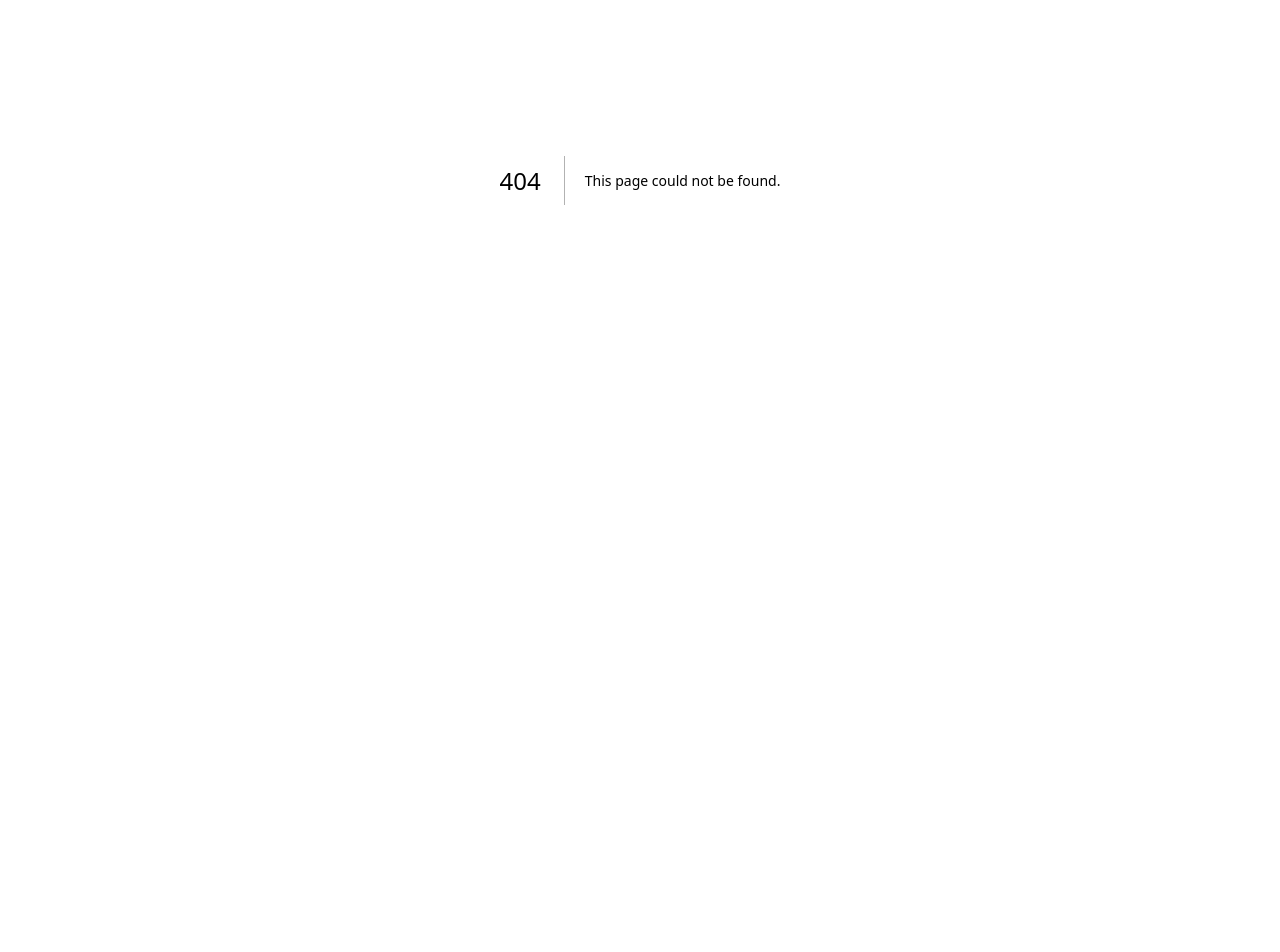
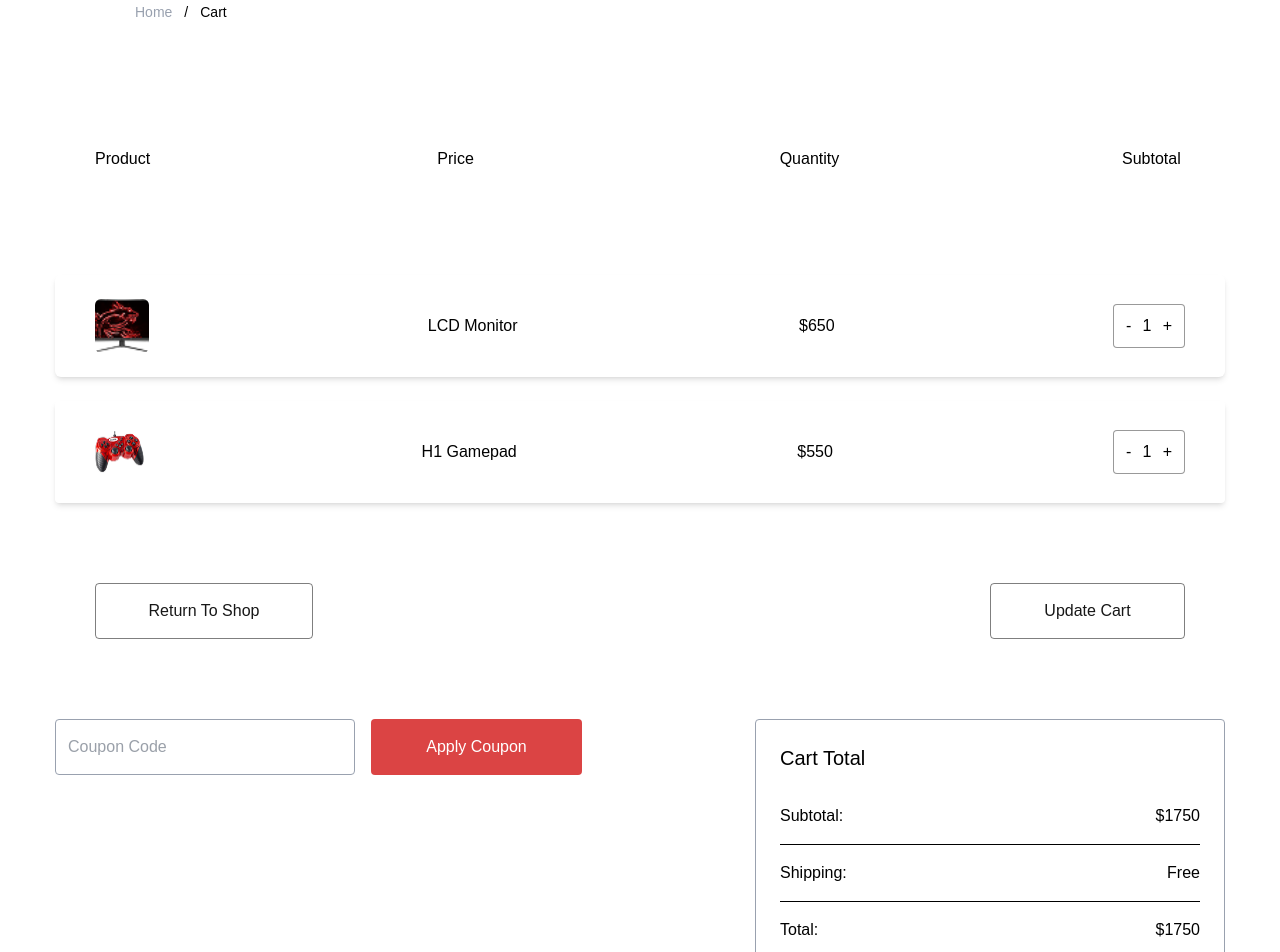
Before and after one commit to Jozeftomy/E-Commerce, a Next.js app: page /cart in a window 1280 px wide. Before the commit this address had no page. Shown: the part 220-1172 px from the top of the page. Before the commit the page ends 800 px from the top, so only its background shows below. Built offline with nearby package versions, Linux system fonts and the light colour scheme.

Commit message:
Cart Page

```diff
--- a/src/app/about/page.jsx
+++ b/src/app/about/page.jsx
@@ -22,7 +22,7 @@ const About = () => {
             <Navbar />
 
             {/* Main Container */}
-            <div className="relative w-full" style={{ height: '2940px' }}> {/* Total height of all sections */}
+            <div className="relative w-full" style={{ height: '2940px' }}>
 
                 {/* Breadcrumb */}
                 <div className="absolute top-[222px] left-[135px] w-[114px] h-[21px] flex gap-[12px] items-center">
--- /dev/null
+++ b/src/app/cart/page.jsx
@@ -0,0 +1,129 @@
+'use client';
+
+import React, { useState } from 'react';
+import Navbar from '../components/NavBar';
+import Footer from '../components/Footer';
+
+const QuantitySelector = () => {
+  const [quantity, setQuantity] = useState(1);
+
+  const increaseQuantity = () => setQuantity(prev => prev + 1);
+  const decreaseQuantity = () => setQuantity(prev => (prev > 1 ? prev - 1 : 1));
+
+  return (
+    <div className="w-[72px] h-[44px] rounded-[4px] border-[1.5px] border-[#00000066] flex items-center justify-center gap-[8px] px-[12px] bg-white">
+      <button onClick={decreaseQuantity} className="w-[16px] h-[32px] flex items-center justify-center text-black font-poppins font-normal text-[16px] leading-[24px]">
+        -
+      </button>
+      <div className="w-[48px] h-[32px] flex items-center justify-center text-black font-poppins font-normal text-[16px] leading-[24px]">
+        {quantity}
+      </div>
+      <button onClick={increaseQuantity} className="w-[16px] h-[32px] flex items-center justify-center text-black font-poppins font-normal text-[16px] leading-[24px]">
+        +
+      </button>
+    </div>
+  );
+};
+
+const Page = () => {
+  return (
+    <>
+      <Navbar />
+
+      {/* Breadcrumb Navigation */}
+      <div className="w-full flex flex-col items-center">
+        <div className="mt-[222px] flex gap-[12px] items-center self-start ml-[135px]">
+          <div className="font-poppins font-normal text-[14px] leading-[21px] text-gray-400">Home</div>
+          <div className="text-black text-[14px]">/</div>
+          <div className="font-poppins font-normal text-[14px] leading-[21px] text-black whitespace-nowrap">Cart</div>
+        </div>
+      </div>
+
+      {/* Main Content */}
+      <div className="relative w-[1170px] mx-auto mt-[100px] flex flex-col gap-[80px]">
+        {/* Cart Header */}
+        <div className="w-full h-[72px] rounded-[4px] flex items-center justify-between px-[40px]">
+          <div className="w-[63px] font-poppins font-normal text-[16px] leading-[24px] text-black">Product</div>
+          <div className="w-[63px] font-poppins font-normal text-[16px] leading-[24px] text-black">Price</div>
+          <div className="w-[63px] font-poppins font-normal text-[16px] leading-[24px] text-black">Quantity</div>
+          <div className="w-[63px] font-poppins font-normal text-[16px] leading-[24px] text-black">Subtotal</div>
+        </div>
+
+        {/* Cart Items */}
+        <div className="w-full flex flex-col gap-[24px]">
+          {/* First Product */}
+          <div className="w-full h-[102px] rounded-[4px] flex items-center justify-between px-[40px] shadow-md rounded-md">
+            <div className="w-[54px] h-[54px] flex items-center justify-center">
+              <img src="/Images/computer2.png" alt="LCD Monitor" className="w-full h-full object-cover rounded-md" />
+            </div>
+            <div className="w-[96px] font-poppins font-normal text-[16px] leading-[24px] text-black flex items-center justify-center">LCD Monitor</div>
+            <div className="w-[41px] font-poppins font-normal text-[16px] leading-[24px] text-black flex items-center justify-center">$650</div>
+            <QuantitySelector />
+          </div>
+
+          {/* Second Product */}
+          <div className="w-full h-[102px] rounded-[4px] flex items-center justify-between px-[40px] shadow-md ">
+            <div className="w-[48.8px] h-[42px] flex items-center justify-center">
+              <img src="/Images/joystick.png" alt="H1 Gamepad" className="w-full h-full object-cover rounded-md" />
+            </div>
+            <div className="w-[96px] font-poppins font-normal text-[16px] leading-[24px] text-black flex items-center justify-center">H1 Gamepad</div>
+            <div className="w-[41px] font-poppins font-normal text-[16px] leading-[24px] text-black flex items-center justify-center">$550</div>
+            <QuantitySelector />
+          </div>
+        </div>
+
+        {/* Action Buttons */}
+        <div className="w-full h-[56px] rounded-[4px] flex justify-between px-[40px]">
+          <button className="w-[218px] h-[56px] rounded-[4px] border border-[#00000080] flex items-center justify-center gap-[10px] px-[48px] py-[16px] hover:cursor-pointer">
+            Return To Shop
+          </button>
+          <button className="w-[195px] h-[56px] rounded-[4px] border border-[#00000080] flex items-center justify-center gap-[10px] px-[48px] py-[16px] hover:cursor-pointer">
+            Update Cart
+          </button>
+        </div>
+
+        {/* Coupon and Cart Total */}
+        <div className="w-full flex justify-between">
+          {/* Coupon Section */}
+          <div className="w-[527px] h-[56px] flex gap-[16px]">
+            <div className="w-[300px] h-[56px] rounded-[4px] border border-gray-400 bg-white flex items-center px-3">
+              <input type="text" placeholder="Coupon Code" className="w-full h-full bg-transparent focus:outline-none text-gray-700" />
+            </div>
+            <button className="w-[211px] h-[56px] rounded-[4px] flex items-center justify-center gap-[10px] px-[48px] py-[16px] bg-[#DB4444] text-white hover:cursor-pointer">Apply Coupon</button>
+          </div>
+
+          {/* Cart Total Section */}
+          <div className="w-[470px] h-[504px] rounded-[4px] border border-gray-400 bg-white p-6 flex flex-col justify-between">
+            <div>
+              <div className="font-poppins font-medium text-[20px] leading-[28px] text-black mb-8">Cart Total</div>
+              <div className="flex flex-col gap-[16px]">
+                <div className="flex justify-between">
+                  <span className="font-poppins text-[16px] text-black">Subtotal:</span>
+                  <span className="font-poppins text-[16px] text-black">$1750</span>
+                </div>
+                <div className="border-t border-black"></div>
+                <div className="flex justify-between">
+                  <span className="font-poppins text-[16px] text-black">Shipping:</span>
+                  <span className="font-poppins text-[16px] text-black">Free</span>
+                </div>
+                <div className="border-t border-black"></div>
+                <div className="flex justify-between">
+                  <span className="font-poppins text-[16px] text-black">Total:</span>
+                  <span className="font-poppins text-[16px] text-black">$1750</span>
+                </div>
+              </div>
+            </div>
+            <button className="w-[260px] h-[56px] self-center mt-8 bg-[#DB4444] text-white font-poppins font-medium text-[16px] rounded-[4px] flex items-center justify-center px-[48px] py-[16px] hover:cursor-pointer">
+              Proceed to Checkout
+            </button>
+          </div>
+        </div>
+      </div>
+      <div className="w-full mt-40">
+        <Footer />
+      </div>
+    </>
+  );
+};
+
+export default Page;
--- a/src/app/components/NavBar.jsx
+++ b/src/app/components/NavBar.jsx
@@ -3,6 +3,7 @@
 import React from 'react';
 import Link from 'next/link';
 import SearchBar from './SearchBar';
+
 
 const Navbar = () => (
 
@@ -32,7 +33,9 @@ const Navbar = () => (
 
         <div className="flex items-center gap-4">
           <img src="/Images/wish-list.png" alt="Wishlist" className="w-6 md:w-8 h-6 md:h-8 object-contain" />
+          <Link href="/cart">
           <img src="/Images/cart.png" alt="Cart" className="w-6 md:w-8 h-6 md:h-8 object-contain" />
+        </Link>
         </div>
       </div>
     </div>
--- a/src/app/components/OutlineButton.jsx
+++ b/src/app/components/OutlineButton.jsx
@@ -2,7 +2,7 @@ import React from "react";
 
 const OutlineButton = ({ children }) => {
   return (
-    <button className="w-full px-4 py-2 border border-gray-300 rounded-md flex items-center justify-center gap-2 hover:bg-gray-100 transition">
+    <button className="w-full px-4 py-2 border border-gray-300 rounded-md flex items-center justify-center gap-2 hover:cursor-pointer">
       {children}
     </button>
   );
--- a/src/app/components/PrimaryButton.jsx
+++ b/src/app/components/PrimaryButton.jsx
@@ -2,7 +2,7 @@ import React from "react";
 
 const PrimaryButton = ({ children }) => {
   return (
-    <button className="w-full px-4 py-2 bg-red-500 text-white rounded-md hover:bg-red-600 transition">
+    <button className="w-full px-4 py-2 bg-red-500 text-white rounded-md hover:bg-red-600 transition hover:cursor-pointer">
       {children}
     </button>
   );
--- a/src/app/contact/page.jsx
+++ b/src/app/contact/page.jsx
@@ -81,7 +81,7 @@ const Page = () => {
           </div>
 
           <div className="w-full flex justify-end">
-            <button className="w-[215px] h-[56px] rounded-[4px] bg-red-500 text-white font-semibold flex items-center justify-center gap-[10px] px-[48px] py-[16px] hover:bg-blue-600 transition-all duration-300">
+            <button className="w-[215px] h-[56px] rounded-[4px] bg-red-500 text-white font-semibold flex items-center justify-center gap-[10px] px-[48px] py-[16px] hover:cursor-pointer">
               Send Message
             </button>
           </div>
--- a/src/app/login/page.jsx
+++ b/src/app/login/page.jsx
@@ -34,7 +34,7 @@ const LoginPage = () => {
            <PrimaryButton className="w-auto">Login</PrimaryButton>
           </div>
           <div className="w-[60%] flex justify-end">
-          <Link href="/login" className="text-red-500 text-sm">
+          <Link href="/login" className="text-red-500 text-sm hover:cursor-pointer">
            Forgot Password?
          </Link>
        </div>
--- a/src/app/page.js
+++ b/src/app/page.js
@@ -1,11 +1,11 @@
 import React from 'react'
+
 import Navbar from './components/NavBar'
 
 const Home = () => {
   return (
     <div>
-        <Navbar/>
-
+        <Navbar />
     </div>
   )
 }
--- /dev/null
+++ b/src/app/pages/404.js
@@ -0,0 +1,45 @@
+import React from 'react'
+import Navbar from './NavBar'
+import Footer from './Footer'
+
+const Error = () => {
+  return (
+    <>
+      <Navbar />
+      <div className="w-full flex flex-col items-center">
+        <div className="mt-[222px] flex gap-[12px] items-center self-start ml-[135px]">
+          <div className="font-poppins font-normal text-[14px] leading-[21px] text-gray-400">
+            Home
+          </div>
+          <div className="text-black text-[14px]">/</div>
+          <div className="font-poppins font-normal text-[14px] leading-[21px] text-black whitespace-nowrap">
+            404 Error
+          </div>
+        </div>
+
+        {/* Error Message */}
+        <div className="mt-[160px] flex flex-col items-center gap-[40px]">
+          <div className="w-[829px] h-[115px] font-inter font-medium text-[110px] leading-[115px] tracking-[0.03em] text-black text-center">
+            404 Not Found
+          </div>
+          <div className="w-[425px] h-[24px] font-poppins font-normal text-[16px] leading-[24px] text-black text-center">
+            Your visited page not found. You may go home page.
+          </div>
+        </div>
+
+        {/* Button */}
+        <button className="mt-[100px] w-[254px] h-[56px] flex items-center justify-center gap-[10px] rounded-[4px] px-[48px] py-[16px] bg-[#DB4444] text-white hover:cursor-pointer">
+          Back to home page
+        </button>
+
+        {/* Footer */}
+        <div className=" w-full mt-[200px]">
+          <Footer />
+        </div>
+
+      </div>
+    </>
+  )
+}
+
+export default Error
--- a/src/app/signup/page.jsx
+++ b/src/app/signup/page.jsx
@@ -39,7 +39,7 @@ const SignUpPage = () => {
             </form>
             <p className="text-sm text-center mt-6">
               Already have account?{" "}
-              <Link href="/login" className="text-gray-800 underline">
+              <Link href="/login" className="text-gray-800 underline hover:cursor-pointer">
               Login
             </Link>
             </p>
```
Also changed, not shown: public/Images/computer2.png (added), public/Images/joystick.png (added).
